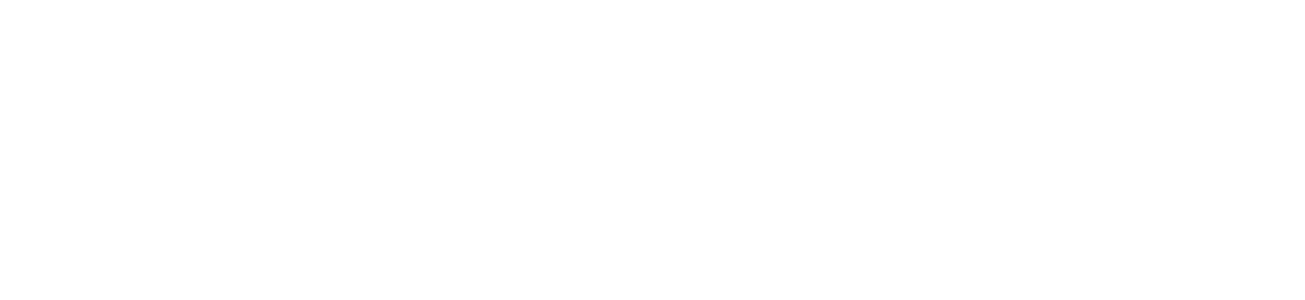
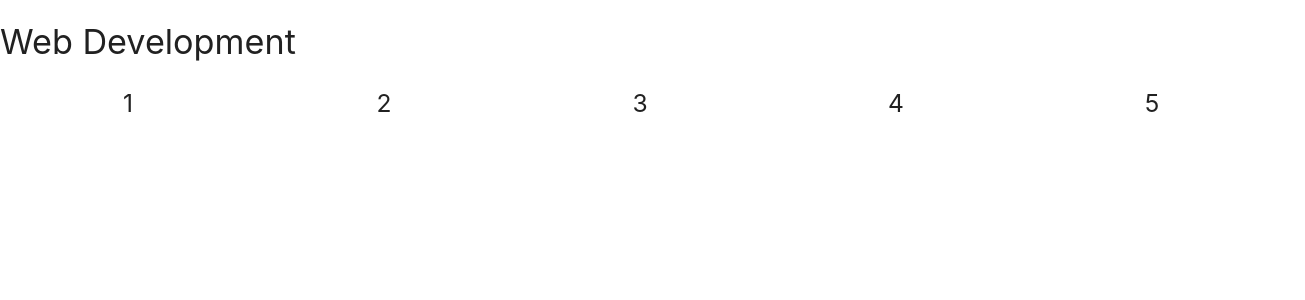
Before and after one commit to ShoonLeiNaing/Alpha-Learn, a React (Create React App) app: page /test in a window 1280 px wide. Shown: the top 300 px of the page, 1305 px wide, since content can reach past the window. Built offline with nearby package versions, Linux system fonts and the light colour scheme.

Commit message:
Course categories are still in development 😐

```diff
--- a/package.json
+++ b/package.json
@@ -13,6 +13,8 @@
     "react-dom": "^17.0.2",
     "react-router-dom": "^5.2.0",
     "react-scripts": "4.0.3",
+    "react-slick": "^0.28.1",
+    "slick-carousel": "^1.8.1",
     "web-vitals": "^1.1.2"
   },
   "scripts": {
--- a/src/App.js
+++ b/src/App.js
@@ -1,13 +1,15 @@
 import './App.css';
-import {BrowserRouter as Router,Switch,Route} from 'react-router-dom'
+import { BrowserRouter as Router, Switch, Route } from 'react-router-dom'
 import { Home } from './pages/Home/Home';
 import { CourseDetail } from './pages/CourseDetail/CourseDetail';
+import CourseCategories from "./pages/CourseCategories";
 
 function App() {
   return (
     <Router>
       <Switch>
         <Route exact path='/' component={Home} />
+        <Route exact path="/test" component={CourseCategories} />
       </Switch>
       {/* <Switch>
        <Route exact path='/' component={CourseDetail} />
--- /dev/null
+++ b/src/pages/CourseCategories/CategoryRow.jsx
@@ -0,0 +1,60 @@
+import React, { Component } from "react";
+import Slider from "react-slick";
+import "slick-carousel/slick/slick.css";
+import "slick-carousel/slick/slick-theme.css";
+
+export default class CategoryRow extends Component {
+  render() {
+    const settings = {
+      className: "center",
+      infinite: true,
+      centerPadding: "60px",
+      slidesToShow: 5,
+      swipeToSlide: true,
+      afterChange: function(index) {
+        console.log(
+          `Slider Changed to: ${index + 1}, background: #222; color: #bada55`
+        );
+      }
+    };
+    return (
+      <div>
+        <h4>Web Development</h4>
+        <Slider {...settings}>
+          <div>
+            <h5>1</h5>
+          </div>
+          <div>
+            <h5>2</h5>
+          </div>
+          <div>
+            <h5>3</h5>
+          </div>
+          <div>
+            <h5>4</h5>
+          </div>
+          <div>
+            <h5>5</h5>
+          </div>
+          <div>
+            <h5>6</h5>
+          </div>
+          <div>
+            <h5>7</h5>
+          </div>
+          <div>
+            <h5>8</h5>
+          </div>
+          <div>
+            <h5>9</h5>
+          </div>
+        </Slider>
+      </div>
+    );
+  }
+}
+
+// min nae nga kyr pine kant char nrr htr ...
+// a sate shi tae suu pin twy yal toe loh ma pout ag site loh htr ...
+// min nae ngr chit kwint ma shi tae nae yat toh yal cleander hond twy kyr ...
+// lannnnnnnnnnnnnnnn bl mr shr phway ya ma ll hayyy... lannnnnnnnnn ...
--- /dev/null
+++ b/src/pages/CourseCategories/index.jsx
@@ -0,0 +1,13 @@
+import React from 'react';
+import CategoryRow from './CategoryRow';
+
+
+const CourseCategories = () => {
+    return (
+        <>
+            <CategoryRow />
+        </>
+    );
+}
+
+export default CourseCategories;
```
Also changed, not shown: 1 other file (tests, documents, lock files or other folders). Lines whose indentation alone changed are shown as unchanged.
